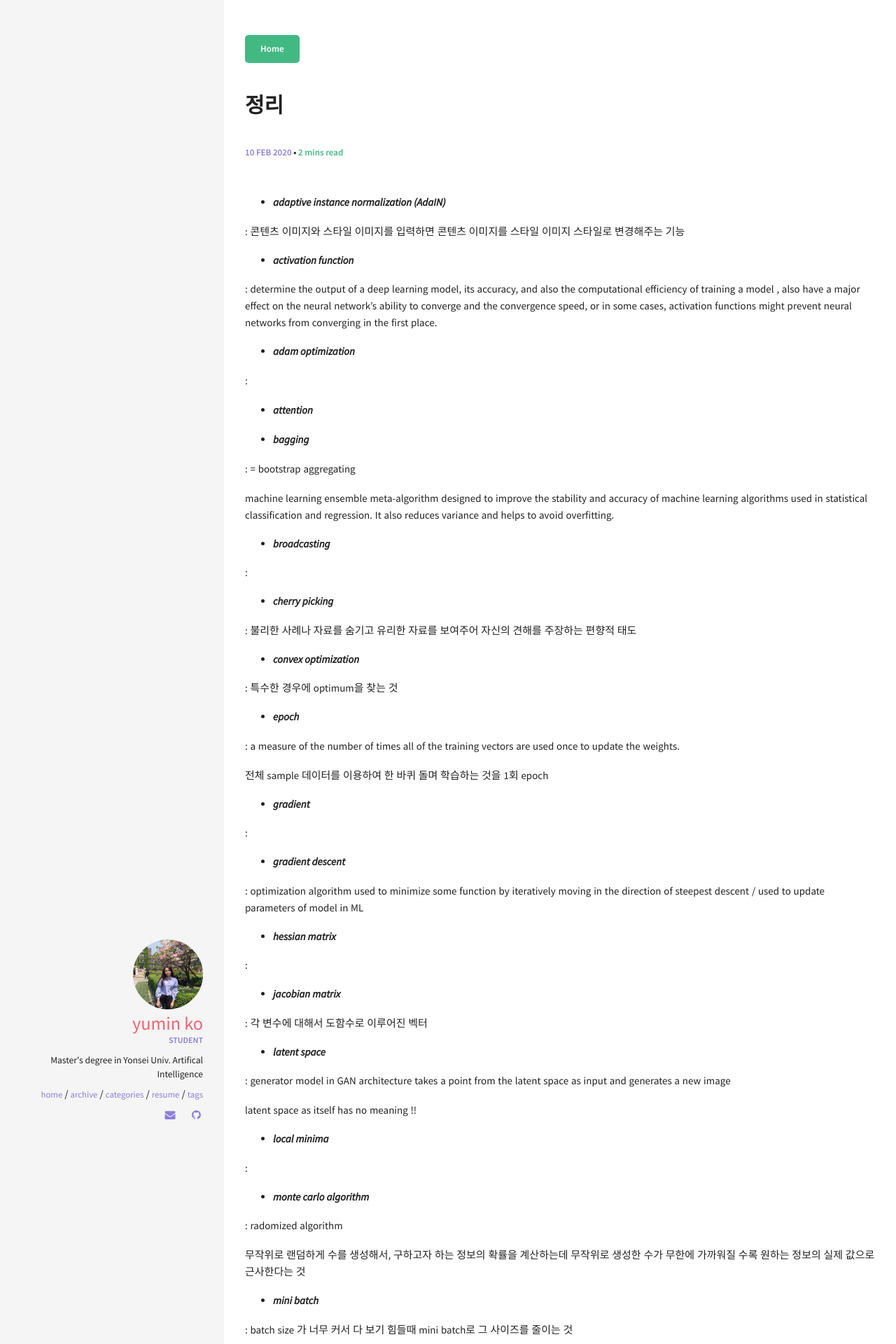
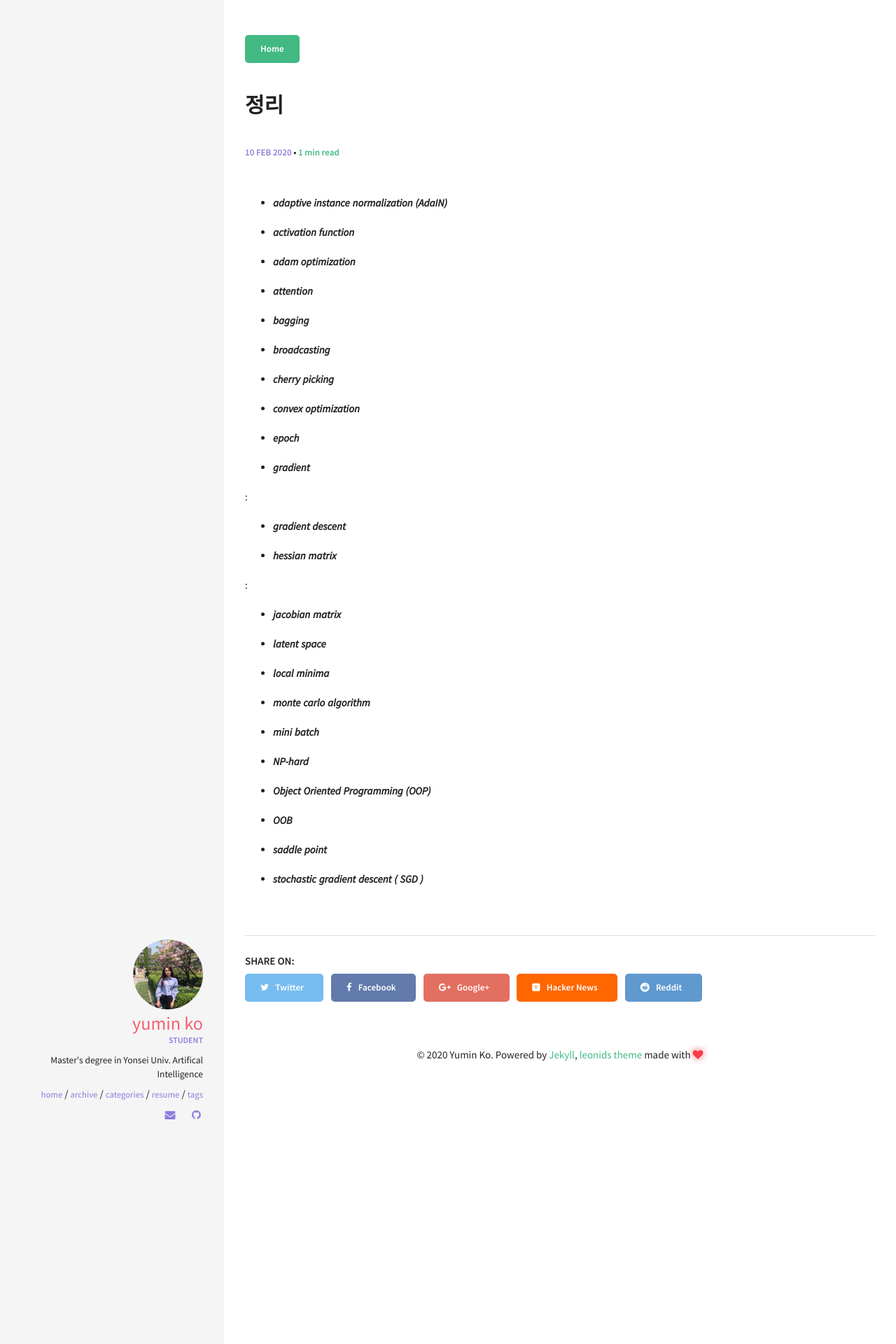
Before and after one commit to yuminko/yuminko.github.io, a Jekyll site: the page built from _posts/2020-02-10-STUDY.md, in a window 1280 px wide. Shown: the top 1920 px of the page at 70% size. Built offline with Jekyll 4.4.1, drawn with Linux system fonts in a browser that asks for light colours; some of the changed text lies outside the part shown.

Commit message:
Update 2020-02-10-STUDY.md

```diff
--- a/_posts/2020-02-10-STUDY.md
+++ b/_posts/2020-02-10-STUDY.md
@@ -9,43 +9,33 @@ comments: true
 
 - ***adaptive instance normalization (AdaIN)***
 
-: 콘텐츠 이미지와 스타일 이미지를 입력하면 콘텐츠 이미지를 스타일 이미지 스타일로 변경해주는 기능
+
 
 - ***activation function***
-
-: determine the output of a deep learning model, its accuracy, and also the computational efficiency of training a model , also have a major effect on the neural network’s ability to converge and the convergence speed, or in some cases, activation functions might prevent neural networks from converging in the first place.
 
 
 - ***adam optimization***
 
-:
 
 - ***attention***
 
 
 - ***bagging***
 
-: = bootstrap aggregating
 
-machine learning ensemble meta-algorithm designed to improve the stability and accuracy of machine learning algorithms used in statistical classification and regression. It also reduces variance and helps to avoid overfitting.
 
 - ***broadcasting***
 
-:
+
 
 - ***cherry picking***
 
-: 불리한 사례나 자료를 숨기고 유리한 자료를 보여주어 자신의 견해를 주장하는 편향적 태도
 
 - ***convex optimization***
 
-: 특수한 경우에 optimum을 찾는 것
 
 - ***epoch***
 
-: a measure of the number of times all of the training vectors are used once to update the weights.
-
-전체 sample 데이터를 이용하여 한 바퀴 돌며 학습하는 것을 1회 epoch
 
 - ***gradient***
 
@@ -53,7 +43,7 @@ machine learning ensemble meta-algorithm designed to improve the stability and a
 
 - ***gradient descent***
 
-: optimization algorithm used to minimize some function by iteratively moving in the direction of steepest descent / used to update parameters of model in ML
+
 
 - ***hessian matrix***
 
@@ -61,60 +51,38 @@ machine learning ensemble meta-algorithm designed to improve the stability and a
 
 - ***jacobian matrix***
 
-: 각 변수에 대해서 도함수로 이루어진 벡터
+
 
 - ***latent space***
 
-: generator model in GAN architecture takes a point from the latent space as input and generates a new image
 
-latent space as itself has no meaning !!
 
 - ***local minima***
 
-:
+
 
 - ***monte carlo algorithm***
 
-: radomized algorithm
 
-무작위로 랜덤하게 수를 생성해서, 구하고자 하는 정보의 확률을 계산하는데 무작위로 생성한 수가 무한에 가까워질 수록 원하는 정보의 실제 값으로 근사한다는 것
 
 - ***mini batch***
 
-: batch size 가 너무 커서 다 보기 힘들때 mini batch로 그 사이즈를 줄이는 것
 
- batch 데이터의 집단
 
 - ***NP-hard***
 
-:
+
 
 - ***Object Oriented Programming (OOP)***
 
-: 객체 지향 프로그래밍
 
-컴퓨터 프로그래밍 패러다임 중 하나
-
-프로그래밍에서 필요한 데이터를 추상화시켜 상태와 행위를 가진 객체를 만들어서 그 객체들 사이의 유기적인 상호작용을 통해 로직을 구성하는 프로그래밍 방법
-
-코드를 재사용 할 수 있고, 유지보수가 쉽고 업무 분담이 쉽다는 장점
-
-but, 처리 속도가 느린편이고 객체가 많으면 용량이 커지고 시간과 노력이 필요하다는 단점
-
-클래스 / 인스턴스 / 자료의 추상화 / 캡슐화 / 상속 / 다형성
 
 - ***OOB***
 
-: Out of Band
+
 
 - ***saddle point***
 
-:   point on the surface of the graph of a function where the slopes (derivatives) in orthogonal directions are all zero (a critical point), but which is not a local extremum of the function
+
 
 - ***stochastic gradient descent ( SGD )***
-
-: optimization method / GD가 전체 데이터를 사용하는 거라면, SGD는 데이터를 확률적으로 뽑아서 사용하는 것 ! 근데 항상 빠르게 찾는다는 보장은 없고, 랜덤하게 뽑으면서 생기는 노이즈나 local minimum의 문제가 있음
-
-nitty gritty : 핵심
-
-perturbation : 동요, 작은변화
```
